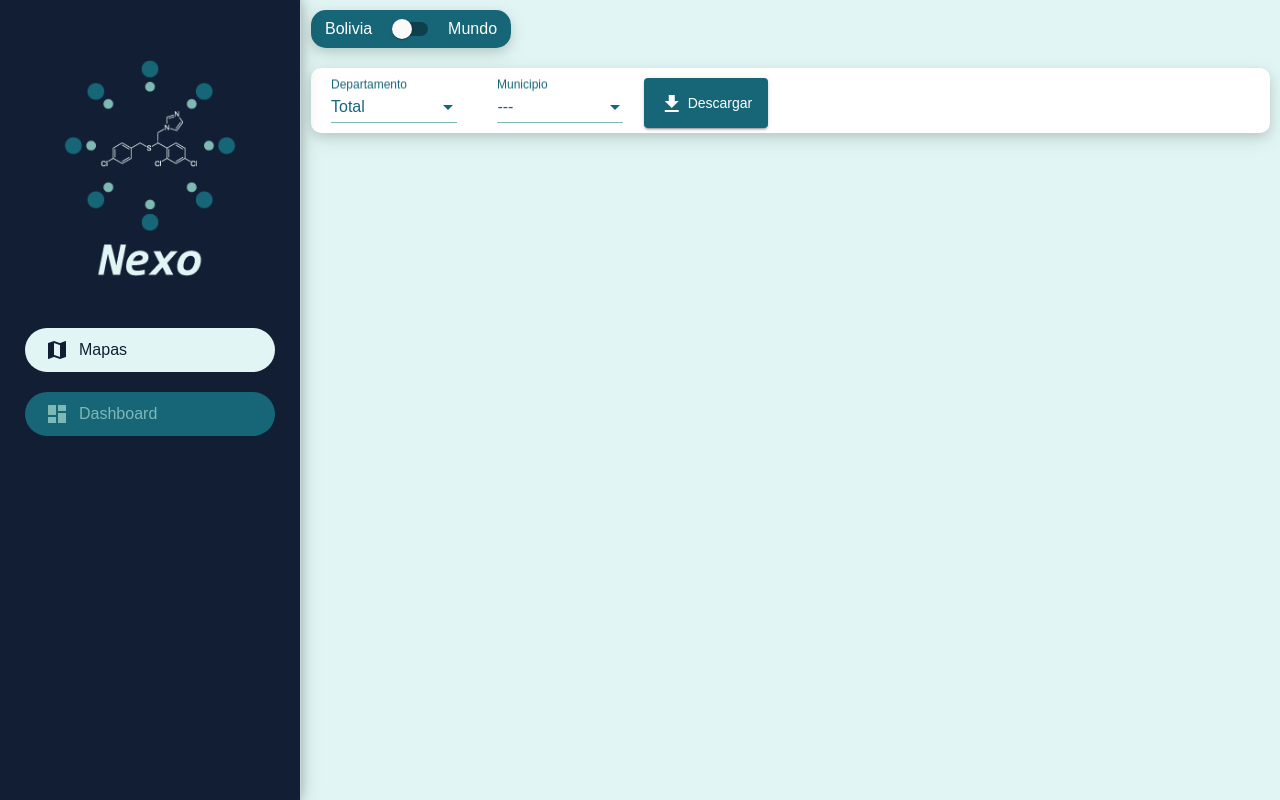
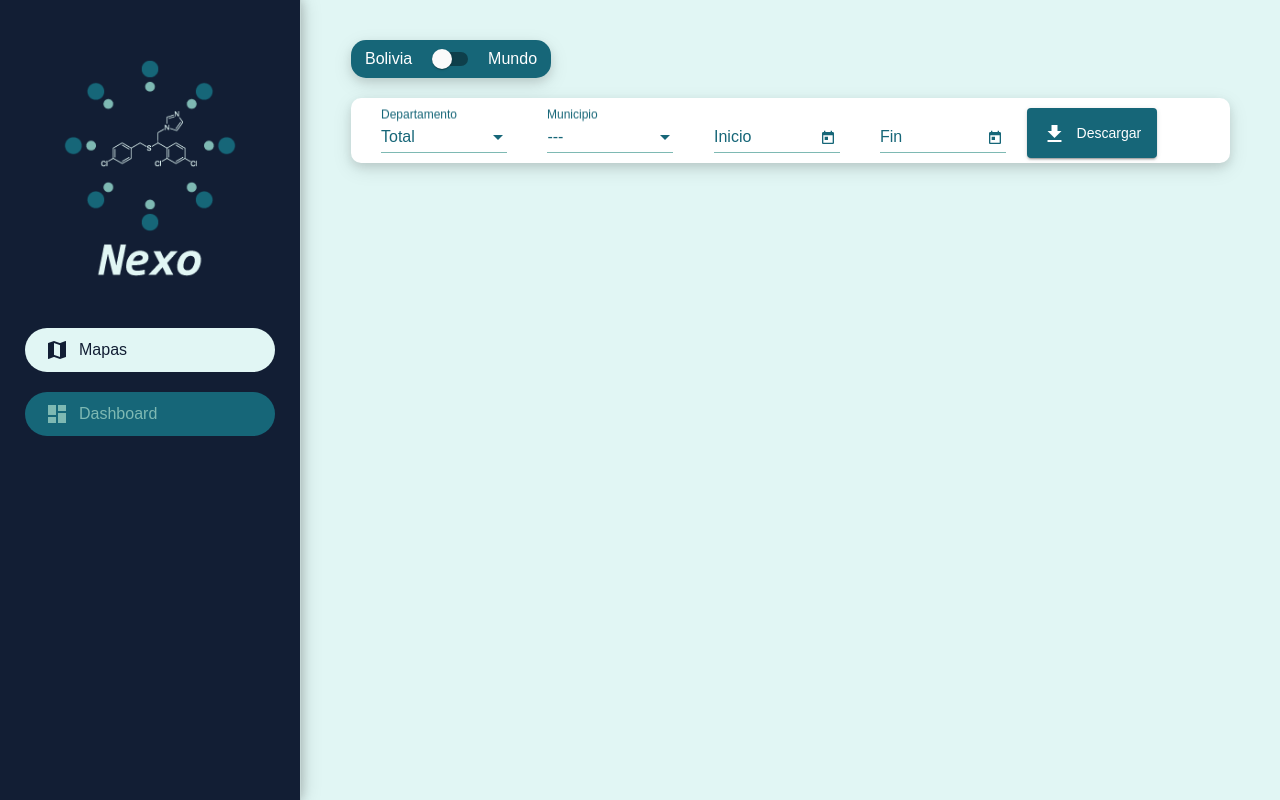
Before and after one commit to Joselian2204/Nexo_Frontend, an Angular app in the folder nexo/: page /dashboard in a window 1280 px wide. Built offline with nearby package versions, Linux system fonts and the light colour scheme.

Commit message:
Bolivia Dashboard Options finished

```diff
--- a/nexo/src/app/modules/home/components/dashboard/boliviadashboard/boliviadashboard.component.html
+++ b/nexo/src/app/modules/home/components/dashboard/boliviadashboard/boliviadashboard.component.html
@@ -21,8 +21,19 @@
         </mat-select>
     </mat-form-field>
 
-    <button mat-raised-button>
-        <mat-icon>download</mat-icon>
-        Descargar
-    </button>
+    <mat-form-field class="dropDashboard dateDash">
+        <mat-label class="selectDash">Inicio</mat-label>
+        <input matInput [matDatepicker]="myInitDatePicker">
+        <mat-datepicker-toggle matSuffix [for]="myInitDatePicker"></mat-datepicker-toggle>
+        <mat-datepicker #myInitDatePicker></mat-datepicker>
+    </mat-form-field>
+
+    <mat-form-field class="dropDashboard dateDash">
+        <mat-label class="selectDash">Fin</mat-label>
+        <input class="selectDash" matInput [matDatepicker]="myLastDatePicker">
+        <mat-datepicker-toggle matSuffix [for]="myLastDatePicker"></mat-datepicker-toggle>
+        <mat-datepicker #myLastDatePicker></mat-datepicker>
+    </mat-form-field>
+
+    <button mat-raised-button><mat-icon>download</mat-icon>Descargar</button>
 </div>
--- a/nexo/src/app/modules/home/components/dashboard/boliviadashboard/boliviadashboard.component.ts
+++ b/nexo/src/app/modules/home/components/dashboard/boliviadashboard/boliviadashboard.component.ts
@@ -9,8 +9,10 @@ export class BoliviadashboardComponent implements OnInit {
 
   selectedDep = 'bol';
   selectedMun = 'none';
+  selectedTime = 'ful';
 
-  constructor() { }
+  constructor() {
+  }
 
   ngOnInit(): void {
   }
--- a/nexo/src/app/modules/home/components/dashboard/dashboard.component.html
+++ b/nexo/src/app/modules/home/components/dashboard/dashboard.component.html
@@ -1,3 +1,4 @@
+<div class="mainDashboardContainer">
     <div class="slider">
         <h4 class="toggleTitle">Bolivia</h4>
         <mat-slide-toggle class="toggleDashboard" [(ngModel)]="dashSelector"></mat-slide-toggle>
@@ -10,3 +11,4 @@
         <ng-template #worldDash>
             <app-worlddashboard></app-worlddashboard>
         </ng-template>
+</div>
--- a/nexo/src/styles/1-abstracts/_variables.scss
+++ b/nexo/src/styles/1-abstracts/_variables.scss
@@ -6,6 +6,7 @@ $color-primary-black: #373a40;
 $color-primary-grey: #f5f5f5;
 
 $color-secondary: #166678;
+$color-secondary-white: #eefcfc;
 $color-secondary-light-1: #7eb9b3;
 $color-secondary-grey-2: #1c9696;
 $color-secondary-grey: #d1d0d0;
--- a/nexo/src/styles/3-component/_buttons.scss
+++ b/nexo/src/styles/3-component/_buttons.scss
@@ -36,4 +36,5 @@
   color: $color-primary-white;
   margin-top: .8rem;
   margin-bottom: 1rem;
+  margin-left: 33rem;
 }
--- a/nexo/src/styles/3-component/_select.scss
+++ b/nexo/src/styles/3-component/_formfield.scss
@@ -1,3 +1,5 @@
+//--------------------------- Map Style Select ---------------------------//
+
 .mat-form-field.mat-focused .mat-form-field-ripple{
     background-color: $color-primary;
 }
@@ -15,8 +17,8 @@
 }
 
 .mat-select-panel {
-    background-color: $color-primary-light-1 !important;
-    border-radius: 1.5rem;
+    background-color: $color-secondary-white !important;
+    border-radius: 1rem;
 }
 .mat-select-value {
     color: $color-primary-light-1;
@@ -36,7 +38,11 @@
     background-color: $color-primary-light-1 !important;
 }
 
-//--------------------------- Dashboard Style ---------------------------//
+//--------------------------- Dashboard Style Select ---------------------------//
+
+.dateDash{
+    color: $color-secondary;
+}
 
 .mat-form-field-label .selectDash{
     color: $color-secondary !important;
@@ -62,3 +68,26 @@
     /*change color of underline when focused*/
     background-color: $color-secondary !important;
 }
+
+
+//--------------------------- DatePicker Style ---------------------------//
+
+.mat-datepicker-toggle {
+    color: $color-secondary !important;
+}
+
+.mat-calendar {
+    background-color: $color-secondary-white;
+    color: ·$color-secondary;
+}
+
+.mat-calendar-body-cell-content.mat-calendar-body-today{
+    background-color: $color-secondary !important;
+    color: white !important;
+}
+
+//--------------------------- Icon Style ---------------------------//
+
+.mat-icon{
+    margin-right: 1rem;
+}
--- a/nexo/src/styles/4-layout/_dashboard.scss
+++ b/nexo/src/styles/4-layout/_dashboard.scss
@@ -5,7 +5,6 @@
     background-color: $color-secondary;
     box-shadow: 0 4px 10px 0 rgba(0, 0, 0, 0.10), 0 6px 20px 0 rgba(0, 0, 0, 0.10);
     border-radius: 1.5rem;
-    margin: 1rem 1rem;
 }
 
 .toggleTitle{
@@ -26,11 +25,17 @@
 }
 
 .options{
+    //width: 0%;
     display: flex;
     background-color: $color-primary-white;
     box-shadow: 0 4px 10px 0 rgba(0, 0, 0, 0.10), 0 6px 20px 0 rgba(0, 0, 0, 0.10);
-    margin: 2rem 1rem;
+    margin: 2rem 0;
     padding-top: 1rem;
     padding-bottom: .5rem;
+    padding-left: 1rem;
     border-radius: 1rem;
 }
+
+.mainDashboardContainer{
+    margin: 4rem 5rem;
+}
--- a/nexo/src/styles/main.scss
+++ b/nexo/src/styles/main.scss
@@ -13,7 +13,7 @@
 @import "3-component/link";
 @import "3-component/title";
 @import "3-component/buttons";
-@import "3-component/select";
+@import "3-component/formfield";
 @import "3-component/card";
 @import "3-component/divider";
 @import "3-component/slidetoggle";
```
Also changed, not shown: nexo/src/app/modules/home/home.module.ts (+7 -1 lines). Lines whose indentation alone changed are shown as unchanged.
